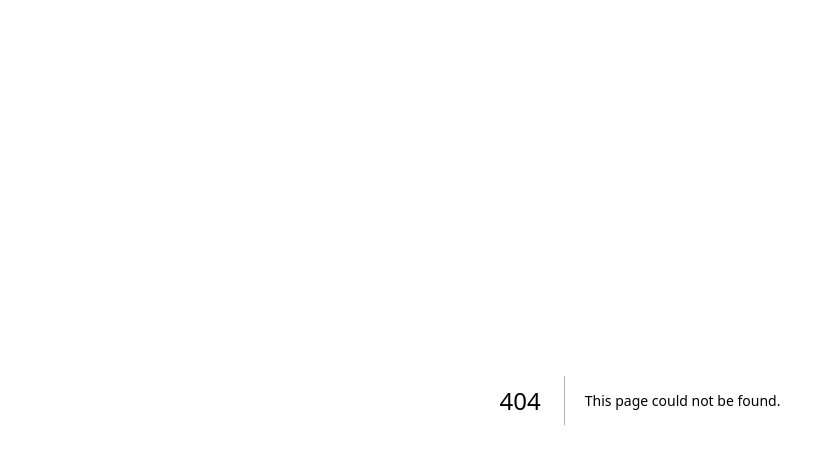
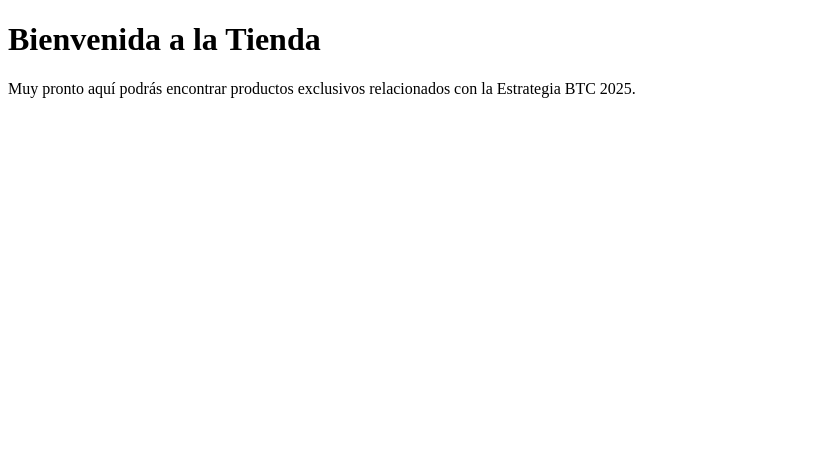
Before and after one commit to Isabel71btc/estrategia-btc-2025, a Next.js app: page /app/tienda in a window 1280 px wide. Before the commit this address had no page. Shown: the top 464 px of the page, without its empty margins (0-835 px from the left). Built offline with nearby package versions, Linux system fonts and the light colour scheme.

Commit message:
Crear página tienda

```diff
--- /dev/null
+++ b/app/app/tienda/page.jsx
@@ -0,0 +1,8 @@
+export default function Page() {
+  return (
+    <div>
+      <h1>Bienvenida a la Tienda</h1>
+      <p>Muy pronto aquí podrás encontrar productos exclusivos relacionados con la Estrategia BTC 2025.</p>
+    </div>
+  );
+}
```
